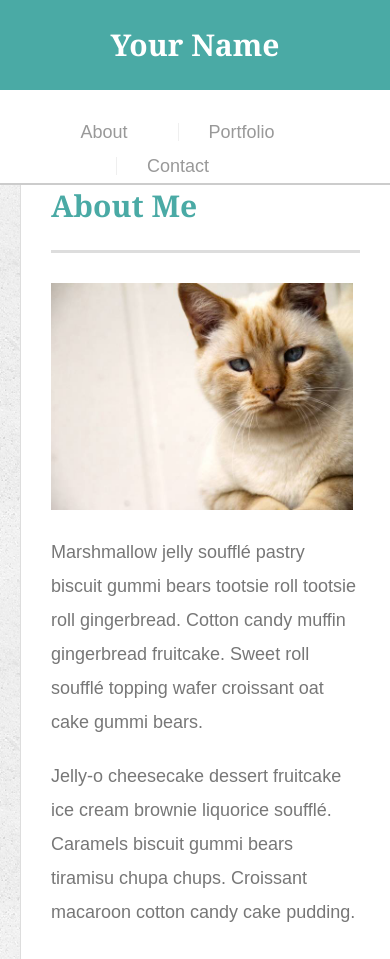
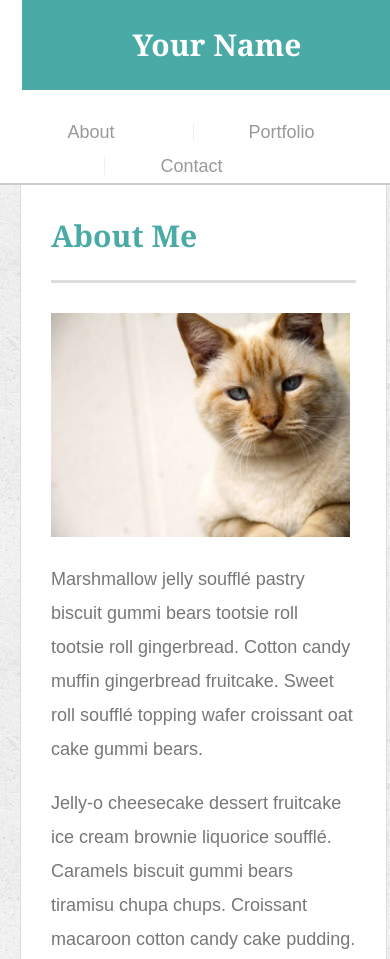
Before and after one commit to aubreywinkie/Responsive-Portfolio, a plain HTML site: page index.html in a window 390 px wide. Shown: the top 959 px of the page. Drawn offline with Linux system fonts and the light colour scheme.

Commit message:
media sizes working

```diff
--- a/assets/css/style.css
+++ b/assets/css/styleR.css
@@ -1,4 +1,3 @@
-
 body {
   font-family: Arial, "Helvetica Neue", Helvetica, sans-serif;
   font-size: 18px;
@@ -238,18 +237,74 @@ input[type=submit] {
   background: #4aaaa5;
   border: 0 none;
 }
-}
-
 
 @media screen and (max-width: 980px) {
 
+  #logo {
+  float: left;
+  margin: 0 70px 0;
+  width: 250px;
+  height: 90px;
+  font-family: Georgia, Times, "Times New Roman", serif;
+  font-size: 30px;
+  font-weight: 700;
+  line-height: 90px;
+  color: #fff;
+  text-align: center;
+  text-decoration: none;
+  background: #4aaaa5;
+}
+nav {
+  float: left;
+  margin-top: 25px;
+  margin-left: 112px;
+  padding-right: -10px;
+}
+  .main-section {
+  float: center;
+  width: 40%;
+  max-width: 650px;
+  padding: 30px;
+  margin: 0 70px 40px;
+  background: #fff;
+  border: 1px solid #ddd;
+}
+ .auth-image {
+  float: left;
+  width: 320px;
+  height: auto;
+  margin: 10px 10px 10px 0;
+}
+
+  .sidebar {
+  float: left;
+  width: 100%;
+  max-width: 270px;
+  padding: 30px;
+  margin-bottom: 20px;
+  background: #fff;
+  border: 1px solid #ddd;
+}
 }
 
 @media screen and (max-width: 768px) {
-  #logo {
+
+#masthead {
+  position: fixed;
+  z-index: 99;
+  width: 100%;
+  margin: 0 0 30px;
+  overflow: auto;
+  color: #fff;
+  background: #fff;
+  border-bottom: 2px solid #ccc;
+}
+
+#logo {
   float: left;
   width: 250px;
   height: 90px;
+  margin-left: 22px;
   font-family: Georgia, Times, "Times New Roman", serif;
   font-size: 30px;
   font-weight: 700;
@@ -263,28 +318,28 @@ input[type=submit] {
 nav {
   float: right;
   margin-top: 25px;
-  margin-right: 25px;
 }
 
-#masthead {
-  position: fixed;
-  z-index: 99;
-  width: 100%;
-  margin: 0 0 30px;
-  margin-right: 30px;
-  border: 30px;
-  overflow: auto;
-  color: #fff;
-  background: #fff;
-  border-bottom: 2px solid #ccc;
-
+nav a {
+  display: inline-block;
+  padding-left: 12px;
+  margin-left: 5px;
+  margin-right: 13px;
+  line-height: 18px;
+  color: #999;
+  text-decoration: none;
+  border-left: 1px solid #efefef;
 }
 
 .main-section {
-  width: 100%;
-  max-width: 650px;
+  float: none;
+  width: 94%;
+  max-width: 768px;
   padding: 30px;
-  margin: 20px 20px 0;
+  margin-top: 10px
+  margin-bottom: 20px;
+  margin-left: 20px;
+  margin-right: 20px;
   background: #fff;
   border: 1px solid #ddd;
 }
@@ -296,10 +351,13 @@ nav {
 }
 
 .sidebar {
-  width: 100%;
-  max-width: 640px;
+  float: none;
+  width: 94%;
+  max-width: 768px;
   padding: 30px;
-  margin: 20px 20px 20px;
+  margin-left: 20px;
+  margin-top: 20px;
+  margin-bottom: 20px;
   background: #fff;
   border: 1px solid #ddd;
 }
@@ -307,9 +365,6 @@ nav {
 
 @media screen and (max-width: 640px) {
 
-*{
-  margin: auto 0;
-}
 #logo {
   width: 100%;
   height: 90px;
@@ -323,29 +378,19 @@ nav {
   background: #4aaaa5;
 }
 
-#masthead {
-  /*position: fixed;*/
-  z-index: 99;
-  width: 100%;
-  margin: 0 0 30px;
-  margin-right: 30px;
-  border: 30px;
-  overflow: auto;
-  color: #fff;
+  .main-section {
+  float: none;
+  width: 94%;
+  max-width: 640px;
+  margin-left: 20px;
+  margin-top: 50px;
+  margin-bottom: 20px;
+  padding: 30px, 30px, 30px;
   background: #fff;
-  border-bottom: 2px solid #ccc;
+  border: px solid #ddd;
 }
 
-  .main-section {
-  float: none;
-  width: 95%;
-  max-width: 640px;
-  padding: 30px;
-  background: #fff;
-  border: 1px solid #ddd;
-}
 
-}
 nav {
   text-align: center;
   width: 100%;
@@ -354,8 +399,9 @@ nav {
 
 nav a {
   display: inline-block;
-  padding-left: 30px;
-  padding-right: 30px;
+  padding-left: 55px;
+  padding-right: 55px;
+  padding-bottom: 50px
   margin-left: 15px;
   line-height: 18px;
   color: #999;
@@ -364,7 +410,7 @@ nav a {
 }
 
 .auth-image {
-  float: left;
+  margin: auto 0;
   width: 98%;
   height: auto;
   margin-top: 10px;
@@ -374,9 +420,11 @@ nav a {
 
 .sidebar {
   float: none;
-  width: 95%;
+  margin: auto 0;
+  width: 94%;
   max-width: 640px;
   padding: 30px;
+  margin-left: 20px;
   margin-top: 20px;
   margin-bottom: 20px;
   background: #fff;
--- a/index.html
+++ b/index.html
@@ -5,7 +5,7 @@
   <meta charset="UTF-8">
   <title>About | Your Name</title>
   <link rel="stylesheet" type="text/css" href="assets/css/reset.css">
-  <link rel="stylesheet" type="text/css" href="assets/css/style.css">
+  <link rel="stylesheet" type="text/css" href="assets/css/styleR.css">
 </head>
 
 <body>
@@ -20,7 +20,7 @@
       </nav>
     </div>
   </header>
-
+  <body>
   <div id="main-container" class="container">
     <section class="main-section">
       <h1>About Me</h1>
```
